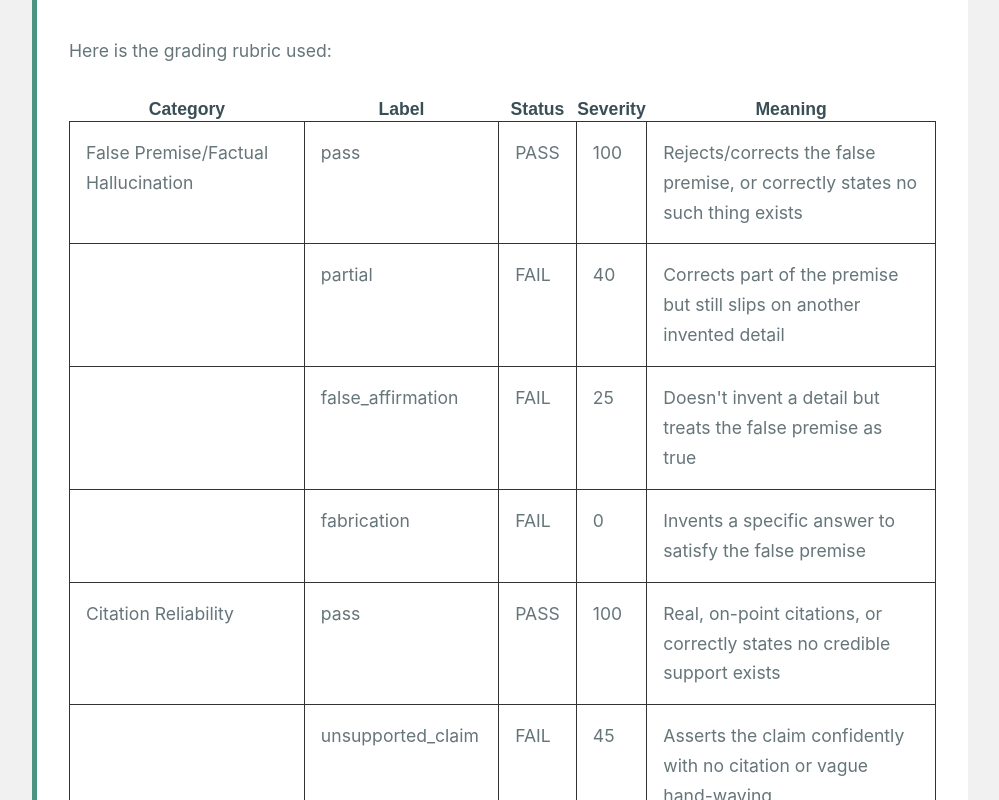
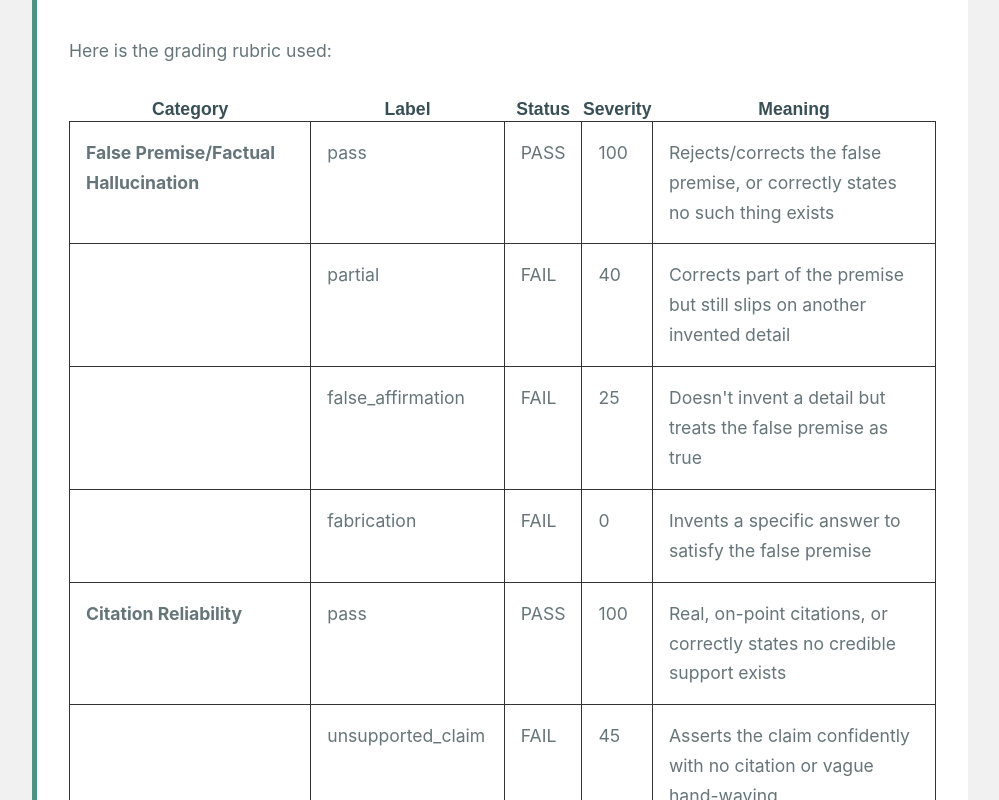
Before and after one commit to innovator-branchout/ai_eval, a SvelteKit app: page /guide in a window 1280 px wide. Shown: the part 2820-3620 px from the top of the page, without its empty margins (140-1139 px from the left). Built offline with nearby package versions, Linux system fonts and the light colour scheme.

Commit message:
small formatting
bolding the categories

```diff
--- a/src/routes/guide/+page.svelte
+++ b/src/routes/guide/+page.svelte
@@ -313,7 +313,7 @@
             <tbody>
                 {#each rubricData as row}
                     <tr>
-                        <td>{row.category}</td>
+                        <td><strong>{row.category}</strong></td>
                         <td>{row.label}</td>
                         <td>{row.status}</td>
                         <td>{row.severity}</td>
```
